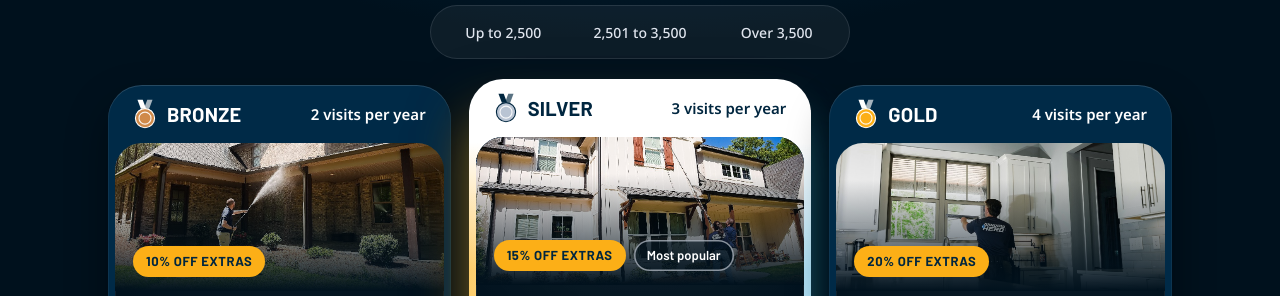
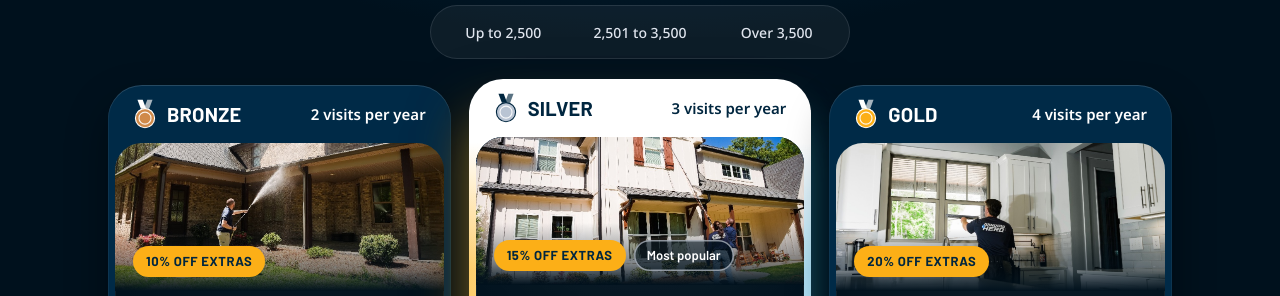
Before and after one commit to FragsTC/hero-club-membership, a plain HTML site: page public/index.html in a window 1280 px wide. Both pictures are taken after a click on the button "SEE THE PLANS". Shown: the part 231-527 px from the top of the page. Drawn offline with Linux system fonts and the light colour scheme.

Commit message:
Show the plan card photos clearly
A dark overlay covered three quarters of each card photo, which made them
look hazy, and added sharpening made edges harsh. The overlay now only
shades the strip behind the pills, and the photos are saved straight from
the originals.

Co-Authored-By: Claude Fable 5.2 <noreply@anthropic.com>
Claude-Session: https://claude.ai/code/session_014kkYjHeyMk8SktV5t75yAD

```diff
--- a/public/index.html
+++ b/public/index.html
@@ -300,7 +300,7 @@
     display: flex; align-items: flex-end;
     padding: 14px 18px;
   }
-  .plan-photo::after { content: ''; position: absolute; inset: 0; background: linear-gradient(180deg, rgba(0,17,29,0) 25%, rgba(0,17,29,0.55) 70%, var(--ink) 100%); }
+  .plan-photo::after { content: ''; position: absolute; inset: 0; background: linear-gradient(180deg, rgba(0,17,29,0) 58%, rgba(0,17,29,0.5) 86%, var(--ink) 100%); }
   .plan-photo .plan-top { position: relative; z-index: 1; }
   .plan-body { padding: 14px 22px 24px; }
   .plan-body.swap-next { animation: swap-next 0.45s var(--ease-out) both; }
@@ -796,7 +796,7 @@ var SEND_TIMEOUT_MS = 8000;
 // price: [monthly, deposit] for each home-size band, from the Hero Club door hanger.
 var TIERS = {
   "bronze": {
-    "photo": "photos/plan-bronze-v2.jpg",
+    "photo": "photos/plan-bronze-v3.jpg",
     "photoPos": "50% 50%",
     "name": "Bronze",
     "visits": 2,
@@ -831,7 +831,7 @@ var TIERS = {
     ]
   },
   "silver": {
-    "photo": "photos/plan-silver-v2.jpg",
+    "photo": "photos/plan-silver-v3.jpg",
     "photoPos": "50% 50%",
     "name": "Silver",
     "visits": 3,
@@ -874,7 +874,7 @@ var TIERS = {
     ]
   },
   "gold": {
-    "photo": "photos/plan-gold-v2.jpg",
+    "photo": "photos/plan-gold-v3.jpg",
     "photoPos": "50% 50%",
     "name": "Gold",
     "visits": 4,
--- a/public/sw.js
+++ b/public/sw.js
@@ -1,8 +1,8 @@
 // Hero Club offline support.
 // Pages are fetched fresh when online and served from cache when not,
 // so a new deploy always reaches the rep's phone.
-var CACHE = 'hero-club-v20';
-var SHELL = ["./", "manifest.webmanifest", "icons/icon-192.png", "icons/icon-512.png", "fonts/barlow-latin-500-italic.woff2", "fonts/barlow-latin-600-normal.woff2", "fonts/barlow-latin-700-normal.woff2", "fonts/barlow-latin-700-italic.woff2", "fonts/noto-sans-latin-400-normal.woff2", "fonts/noto-sans-latin-500-normal.woff2", "fonts/noto-sans-latin-600-normal.woff2", "fonts/noto-sans-latin-700-normal.woff2", "photos/01-window-inside.jpg", "photos/02-softwash-house.jpg", "photos/03-gutter.jpg", "photos/04-pole-brush.jpg", "photos/05-porch-wash.jpg", "photos/06-interior-window.jpg", "photos/07-pressure-wash.jpg", "photos/08-squeegee.jpg", "photos/09-window-pole.jpg", "photos/10-pool-deck.jpg", "photos/11-rinse.jpg", "photos/12-glass-brush.jpg", "photos/13-pole-team.jpg", "photos/14-squeegee-ladder.jpg", "photos/15-team.jpg", "photos/16-house-wash.jpg", "photos/17-window-detail.jpg", "photos/18-squeegee-storefront.jpg", "photos/19-driveway.jpg", "photos/bg-addons.jpg", "photos/bg-details.jpg", "photos/bg-sent.jpg", "photos/plan-bronze-v2.jpg", "photos/plan-gold-v2.jpg", "photos/plan-silver-v2.jpg"];
+var CACHE = 'hero-club-v21';
+var SHELL = ["./", "manifest.webmanifest", "icons/icon-192.png", "icons/icon-512.png", "fonts/barlow-latin-500-italic.woff2", "fonts/barlow-latin-600-normal.woff2", "fonts/barlow-latin-700-normal.woff2", "fonts/barlow-latin-700-italic.woff2", "fonts/noto-sans-latin-400-normal.woff2", "fonts/noto-sans-latin-500-normal.woff2", "fonts/noto-sans-latin-600-normal.woff2", "fonts/noto-sans-latin-700-normal.woff2", "photos/01-window-inside.jpg", "photos/02-softwash-house.jpg", "photos/03-gutter.jpg", "photos/04-pole-brush.jpg", "photos/05-porch-wash.jpg", "photos/06-interior-window.jpg", "photos/07-pressure-wash.jpg", "photos/08-squeegee.jpg", "photos/09-window-pole.jpg", "photos/10-pool-deck.jpg", "photos/11-rinse.jpg", "photos/12-glass-brush.jpg", "photos/13-pole-team.jpg", "photos/14-squeegee-ladder.jpg", "photos/15-team.jpg", "photos/16-house-wash.jpg", "photos/17-window-detail.jpg", "photos/18-squeegee-storefront.jpg", "photos/19-driveway.jpg", "photos/bg-addons.jpg", "photos/bg-details.jpg", "photos/bg-sent.jpg", "photos/plan-bronze-v3.jpg", "photos/plan-gold-v3.jpg", "photos/plan-silver-v3.jpg"];
 
 self.addEventListener('install', function(e) {
   e.waitUntil(caches.open(CACHE).then(function(c) { return c.addAll(SHELL); }));
```
Also changed, not shown: README.md, public/photos/plan-bronze-v2.jpg (deleted), public/photos/plan-bronze-v3.jpg (added), public/photos/plan-gold-v2.jpg (deleted), public/photos/plan-gold-v3.jpg (added), public/photos/plan-silver-v2.jpg (deleted), public/photos/plan-silver-v3.jpg (added).
